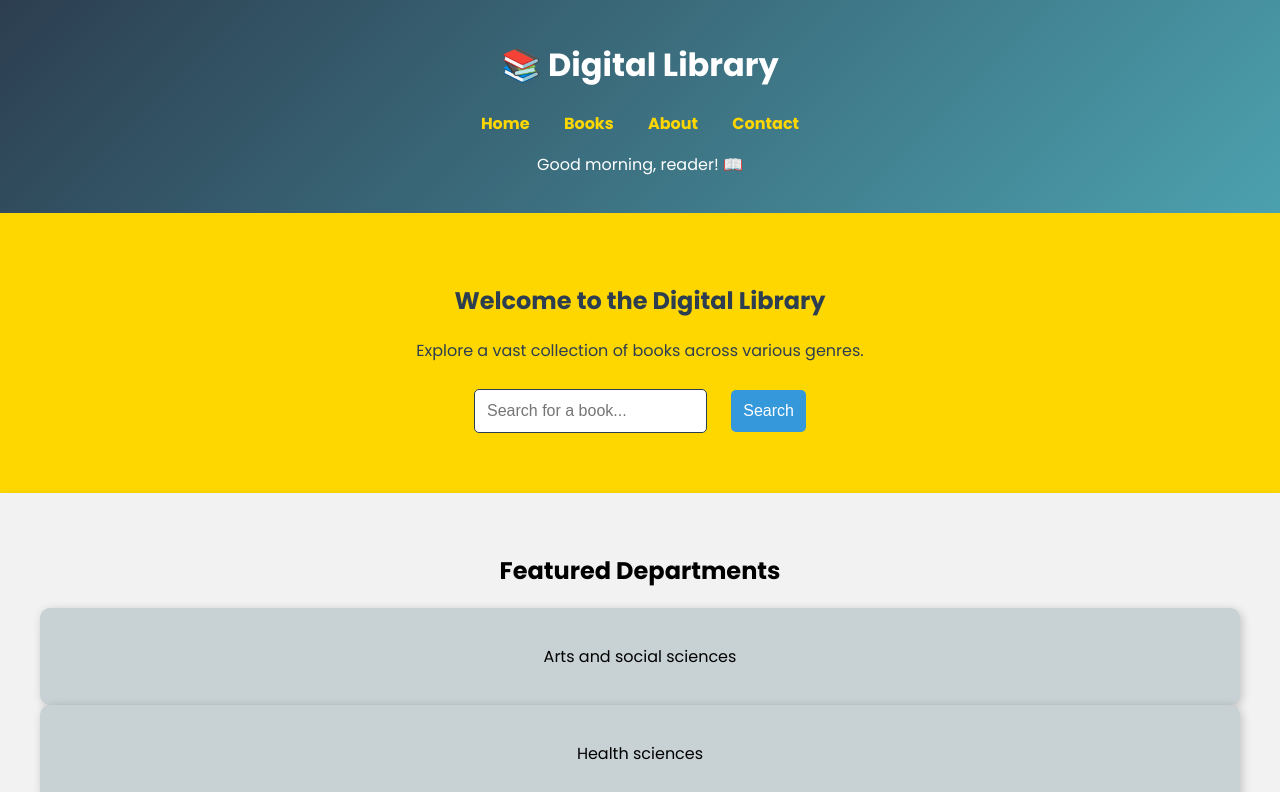
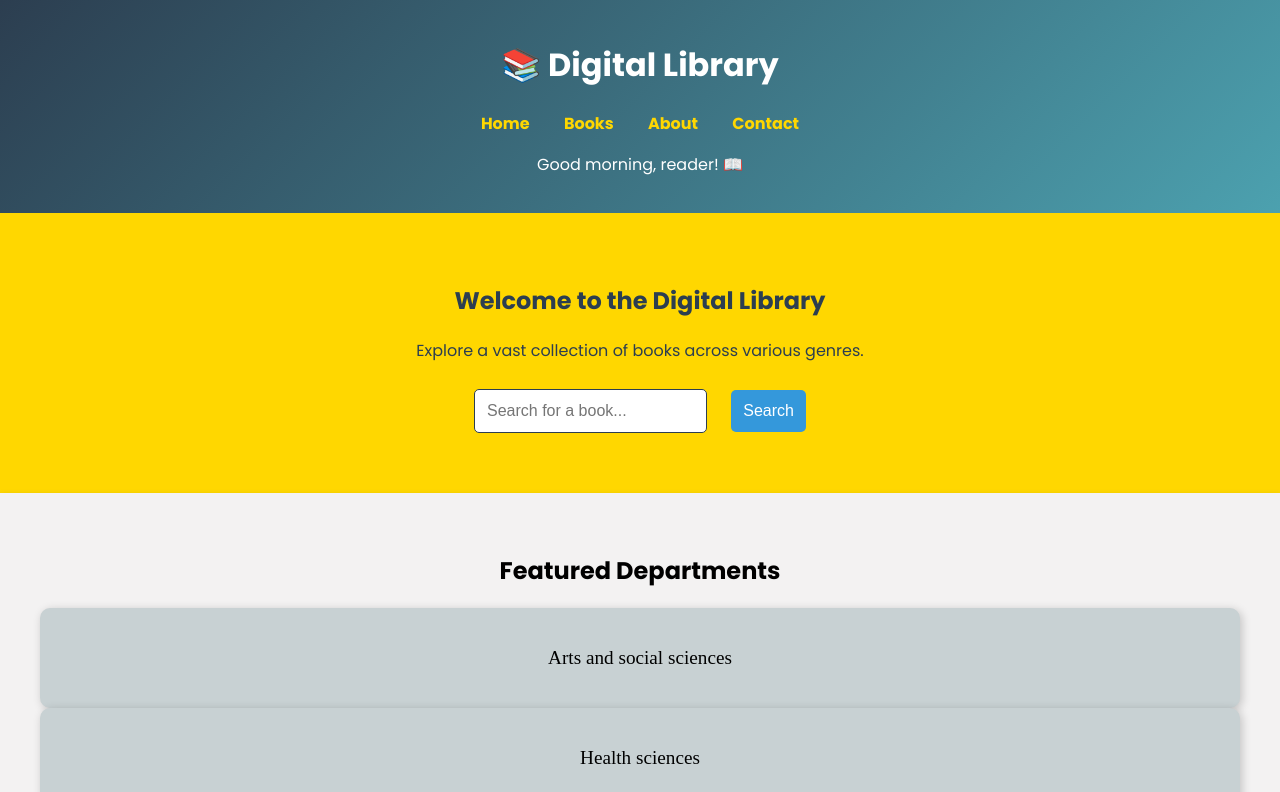
Before and after one commit to marie-dotcom/home, a plain HTML site: page index.html in a window 1280 px wide. Shown: the top 792 px of the page. Drawn offline with Linux system fonts and the light colour scheme.

Commit message:
update styles.css
added a font family

```diff
--- a/styles.css
+++ b/styles.css
@@ -78,6 +78,9 @@ nav ul li a {
     padding: 20px;
     border-radius: 10px;
     box-shadow: 2px 2px 10px rgba(0, 0, 0, 0.2);
+    font-family: 'Times New Roman', Times, serif;
+    font-size: larger;
+    cursor: pointer;
 }
 
 
```
